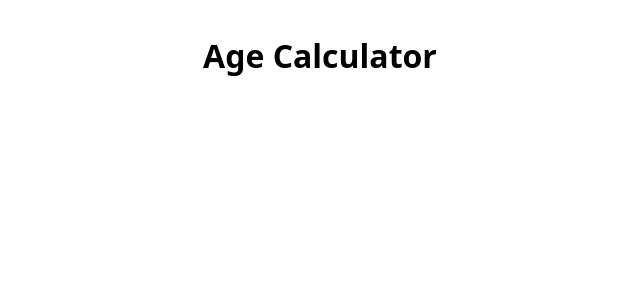
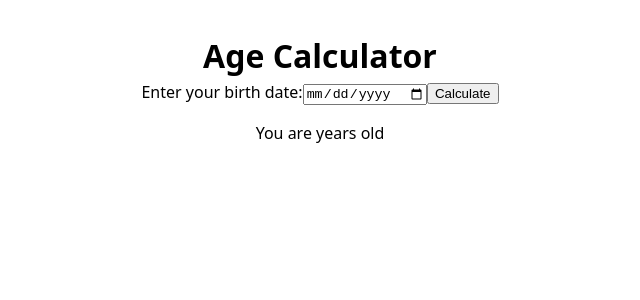
Before and after one commit to massivenobody/age-calculator, a React (Vite) app: page / in a window 1280 px wide. Shown: the top 300 px of the page, without its empty margins (320-960 px from the left). Built offline with nearby package versions, Linux system fonts and the light colour scheme.

Commit message:
feat: add placeholder jsx
- Add placeholder JSX to be returned when calling calculator component

```diff
--- a/src/components/AgeCalculator.tsx
+++ b/src/components/AgeCalculator.tsx
@@ -1,7 +1,13 @@
 function AgeCalculator() {
   return (
-    <div>
+    <div className="age-calculator">
       <h1>Age Calculator</h1>
+      <div className="age-calculator-picker">
+        <label htmlFor="date-of-birth">Enter your birth date:</label>
+        <input type="date" id="date-of-birth" />
+        <button>Calculate</button>
+      </div>
+        <p className="age-result">You are <span id="age-calculated"></span> years old</p>
     </div>
   )
 }
```
